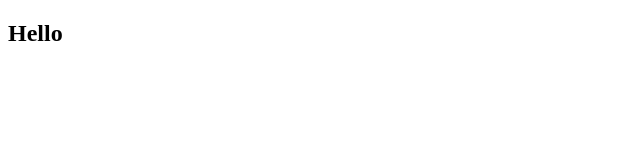
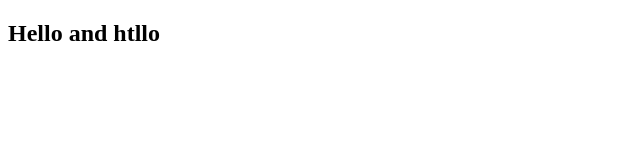
Before and after one commit to Svitlana-Pudova/goit-markup-hw-01, a plain HTML site: page index.html in a window 1280 px wide. Shown: the whole page, without its empty margins (0-640 px from the left). Drawn offline with Linux system fonts and the light colour scheme.

Commit message:
Hello and hello

```diff
--- a/index.html
+++ b/index.html
@@ -7,6 +7,6 @@
     <title>Document</title>
 </head>
 <body>
-    <h2>Hello</h2>
+    <h2>Hello and htllo </h2>
 </body>
 </html>
```
